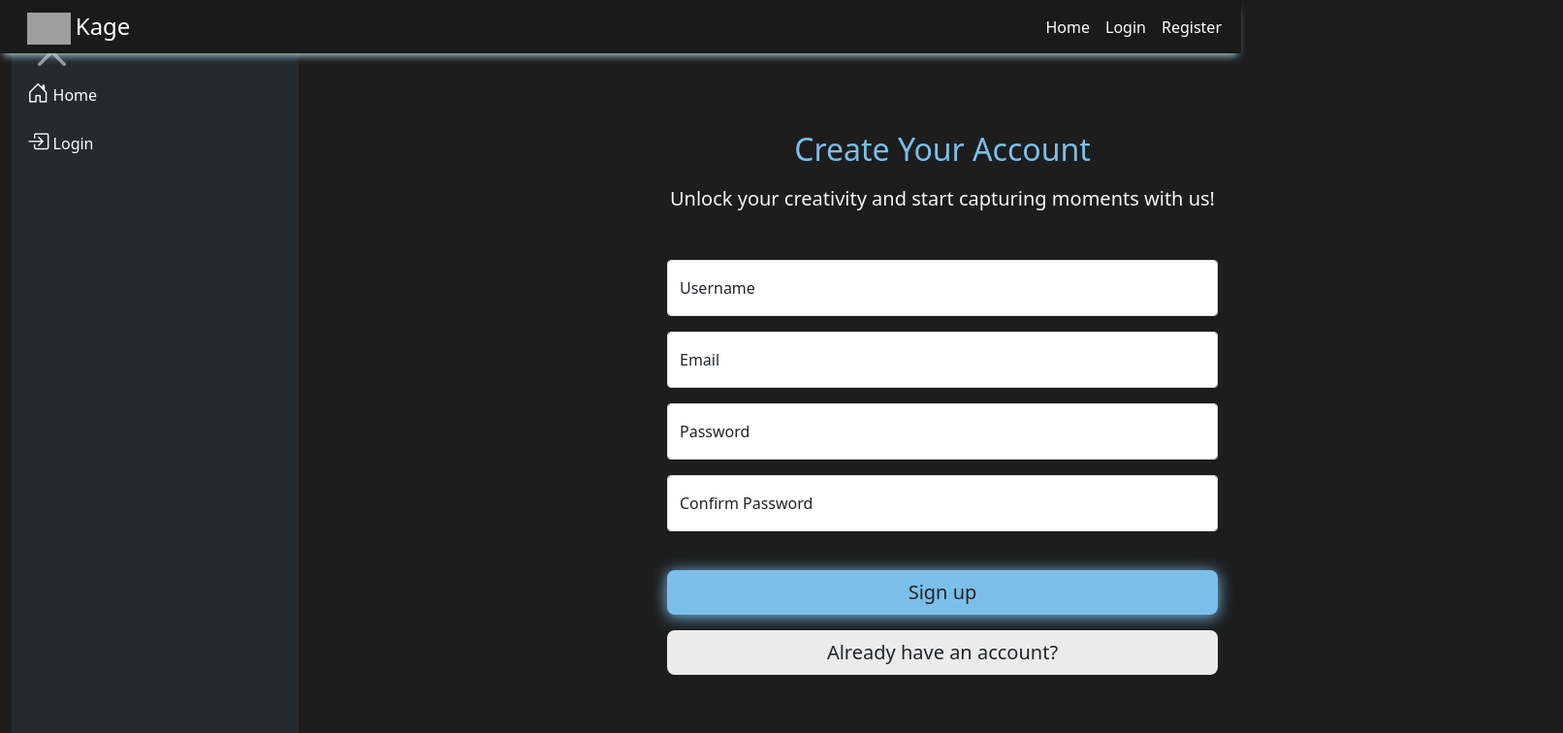
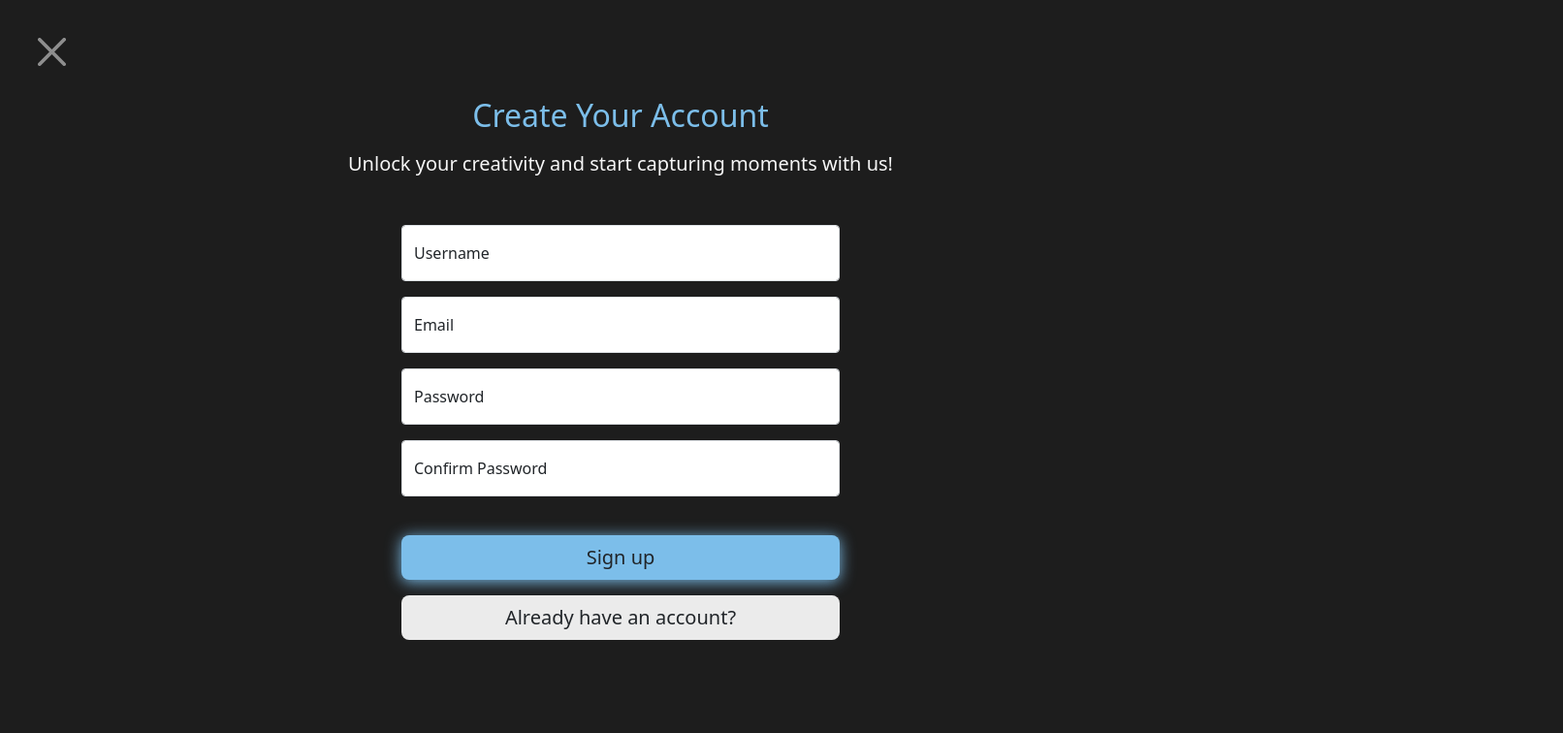
Before and after one commit to HermanRoev/ITPE3200React, a React (Create React App) app: page /register in a window 1280 px wide. Shown: the top 756 px of the page at 97% size, 1612 px wide, since content can reach past the window. Built offline with nearby package versions, Linux system fonts and the light colour scheme; grey boxes are pictures that could not be loaded.

Commit message:
Navbar, sidemenu starting to work. Still need to fix scaling and hamburger menu implementation. Updated image sources and created custom types file to import the images. Navbar and Sidemenu auto hides on login/register pages and works on the normal pages.

```diff
--- a/src/App.tsx
+++ b/src/App.tsx
@@ -1,31 +1,46 @@
 import React from 'react';
-import { BrowserRouter as Router, Routes, Route } from 'react-router-dom';
+import { BrowserRouter as Router, Routes, Route, useLocation } from 'react-router-dom';
 import Navbar from './components/Navbar';
 import SideMenu from './components/SideMenu';
 import HomePage from './pages/HomePage';
+import LoginMain from './pages/LoginMain';
 import LoginPage from './pages/LoginPage';
 import RegisterPage from './pages/RegisterPage';
 
 const App: React.FC = () => {
+    const location = useLocation(); // Hook for checking the current route
+
+    // Determine if components should be hidden based on route
+    const hideComponents = location.pathname === '/login' || location.pathname === '/register' || location.pathname === '/welcome';
+
     return (
-        <Router>
-            <Navbar />
         <div className="container-fluid">
             <div className="row">
-                    <div className="col-lg-3 d-none d-lg-block">
+                {/* Conditionally render Navbar and SideMenu */}
+                {!hideComponents && <Navbar />}
+                {!hideComponents && (
+                    <div className="col-lg-3 d-none d-lg-block p-0" id="sidemenu">
                         <SideMenu />
                     </div>
-                    <div className="col-lg-9">
+                )}
+                <div className={`col-lg-9 ${hideComponents ? 'w-100' : ''}`}>
                     <Routes>
                         <Route path="/" element={<HomePage />} />
+                        <Route path="/welcome" element={<LoginMain />} />
                         <Route path="/login" element={<LoginPage />} />
                         <Route path="/register" element={<RegisterPage />} />
                     </Routes>
                 </div>
             </div>
         </div>
-        </Router>
     );
 };
 
-export default App;
+// Wrap App component with Router
+const AppWrapper: React.FC = () => (
+    <Router>
+        <App />
+    </Router>
+);
+
+export default AppWrapper;
--- a/src/components/Navbar.tsx
+++ b/src/components/Navbar.tsx
@@ -1,12 +1,13 @@
 import React from 'react';
 import { Link } from 'react-router-dom';
 import './Navbar.css';
+import icon from '../assets/images/icon.png';
 
 const Navbar: React.FC = () => {
     const isLoggedIn = localStorage.getItem('token'); // Placeholder; replace with actual login check logic.
 
     return (
-        <header className="sticky-top">
+        <header className="sticky-top p-0">
             <nav
                 className="navbar navbar-expand-md navbar-toggleable-md navbar-light py-1 mb-0"
                 style={{
@@ -18,12 +19,12 @@ const Navbar: React.FC = () => {
                     {/* Logo */}
                     <Link to="/" className="navbar-brand text-white fs-4 px-3">
                         <img
-                            src="/assets/images/icon.png"
+                            src={icon}
                             alt="Kage Icon"
                             style={{
-                                height: '1.4em',
+                                height: '1.2em',
                                 verticalAlign: 'middle',
-                                marginRight: '5px',
+                                padding: '0 0.5em',
                             }}
                         />
                         Kage
@@ -66,13 +67,8 @@ const Navbar: React.FC = () => {
                             ) : (
                                 <>
                                     <li className="nav-item">
-                                        <Link to="/login" className="nav-link text-white">
+                                        <Link to="/welcome" className="nav-link text-white">
                                             Login
-                                        </Link>
-                                    </li>
-                                    <li className="nav-item">
-                                        <Link to="/register" className="nav-link text-white">
-                                            Register
                                         </Link>
                                     </li>
                                 </>
--- a/src/components/SideMenu.css
+++ b/src/components/SideMenu.css
@@ -2,7 +2,7 @@
 .side-menu {
     background-color: rgba(124, 190, 234, 0.08) !important;
     padding: 1em 0 1em !important;
-    height: calc(100vh - 60px) !important;
+    height: calc(100vh - 53.95px) !important;
 }
 
 /* Profile Border Effect */
--- a/src/components/SideMenu.tsx
+++ b/src/components/SideMenu.tsx
@@ -33,7 +33,7 @@ const SideMenu: React.FC = () => {
                     </>
                 ) : (
                     <li className="nav-item">
-                        <Link to="/login" className="nav-link">
+                        <Link to="/welcome" className="nav-link">
                             <i className="bi bi-box-arrow-in-right"></i> Login
                         </Link>
                     </li>
--- a/src/pages/LoginMain.css
+++ b/src/pages/LoginMain.css
@@ -5,8 +5,3 @@
 .row {
     justify-content: center !important;
 }
-
-/* Remove default navbar or footer if globally applied */
-.navbar, .footer {
-    display: none !important;
-}
--- a/src/pages/LoginMain.tsx
+++ b/src/pages/LoginMain.tsx
@@ -1,24 +1,26 @@
 import React from 'react';
 import './LoginMain.css';
 import {Link} from "react-router-dom";
+import WelcomeVector from '../assets/images/kage_welcome_vector.png';
 
 const LoginMain: React.FC = () => {
     return (
         <>
+
+            <div className="container">
             <Link
                 to="/"
                 className="btn-close btn-close-white"
                 aria-label="Close"
                 style={{ position: "absolute", top: "2rem", left: "2rem", fontSize: "1.8rem" }}
             ></Link>
-            <div className="container">
                 <div
                     className="row vh-100 justify-content-center align-items-center"
                     style={{paddingBottom: "5em"}}
                 >
                     <div className="col-md-8 text-center">
                         <img
-                            src={require('../assets/images/kage_welcome_vector.png')}
+                            src={WelcomeVector}
                             alt="Vector Illustration"
                             className="img-fluid my-2"
                             style={{height: "26rem"}}/>
--- a/src/pages/LoginPage.tsx
+++ b/src/pages/LoginPage.tsx
@@ -4,7 +4,7 @@ import './LoginPage.css'; // Custom styling
 
 const LoginPage: React.FC = () => {
     return (
-        <div className="vw-100 overflow-hidden">
+        <div className="vh-100 overflow-hidden d-flex justify-content-center align-items-center" style={{ paddingBottom: "5em" }}>
             {/* Close button */}
             <Link
                 to="/"
@@ -13,13 +13,8 @@ const LoginPage: React.FC = () => {
                 style={{ position: "absolute", top: "2rem", left: "2rem", fontSize: "1.8rem" }}
             ></Link>
 
-            {/* Main Container */}
-            <div className="container w-75">
-                <div
-                    className="row vh-100 justify-content-center align-items-center"
-                    style={{ paddingBottom: "5em" }}
-                >
-                    <div className="col-md-8 text-center vw-75">
+            {/* Main Content */}
+            <div className="col-md-8 d-flex flex-column text-center justify-content-center align-items-center w-100">
                 {/* Header */}
                 <h2 className="mb-3 colored-text">Login Here</h2>
                 <p className="lead mb-4">Welcome back you’ve been missed!</p>
@@ -28,7 +23,8 @@ const LoginPage: React.FC = () => {
                 <form
                     id="account"
                     method="post"
-                            className="card bg-transparent text-dark p-4 border-0"
+                    className="card bg-transparent text-dark p-4 border-0 w-100"
+                    style={{ maxWidth: "500px", width: "100%" }} // Ensures the form doesn't stretch too much
                 >
                     {/* Username Input */}
                     <div className="form-floating mb-3">
@@ -84,8 +80,6 @@ const LoginPage: React.FC = () => {
                 </form>
             </div>
         </div>
-            </div>
-        </div>
     );
 };
 
--- a/src/pages/RegisterPage.tsx
+++ b/src/pages/RegisterPage.tsx
@@ -1,10 +1,10 @@
 import React from 'react';
 import { Link } from 'react-router-dom'; // Import Link for navigation
-import './RegisterPage.css'; // Minimal overrides for custom styling
+import './RegisterPage.css'; // Custom styling
 
 const RegisterPage: React.FC = () => {
     return (
-        <div className="vw-100 overflow-hidden">
+        <div className="vh-100 overflow-hidden d-flex text-center justify-content-center align-items-center" style={{ paddingBottom: "1em" }}>
             {/* Close button */}
             <Link
                 to="/"
@@ -13,13 +13,8 @@ const RegisterPage: React.FC = () => {
                 style={{ position: "absolute", top: "2rem", left: "2rem", fontSize: "1.8rem" }}
             ></Link>
 
-            {/* Main Container */}
-            <div className="container vh-100 w-75">
-                <div
-                    className="row justify-content-center vh-100 align-items-center"
-                    style={{ paddingBottom: "5em" }}
-                >
-                    <div className="col-md-8 pt-4 text-center">
+            {/* Main Content */}
+            <div className="col-md-8 d-flex flex-column justify-content-center align-items-center w-100">
                 {/* Header */}
                 <h2 className="mb-3 colored-text">Create Your Account</h2>
                 <p className="lead mb-4">
@@ -30,7 +25,8 @@ const RegisterPage: React.FC = () => {
                 <form
                     id="registerForm"
                     method="post"
-                            className="card bg-transparent text-dark p-4 border-0"
+                    className="card bg-transparent text-dark p-4 border-0 w-100"
+                    style={{ maxWidth: "500px", width: "100%" }} // Ensures the form doesn't stretch too much
                 >
                     {/* Username Input */}
                     <div className="form-floating mb-3">
@@ -106,8 +102,6 @@ const RegisterPage: React.FC = () => {
                 </form>
             </div>
         </div>
-            </div>
-        </div>
     );
 };
 
--- a/tsconfig.json
+++ b/tsconfig.json
@@ -9,7 +9,9 @@
     "allowSyntheticDefaultImports": true,
     "strict": true,
     "skipLibCheck": true,
-    "forceConsistentCasingInFileNames": true
+    "forceConsistentCasingInFileNames": true,
+    "resolveJsonModule": true,
+    "allowJs": true
   },
   "include": ["src"]
 }
```
Also changed, not shown: src/pages/types.d.ts (added, +19 -0 lines). Lines whose indentation alone changed are shown as unchanged.
